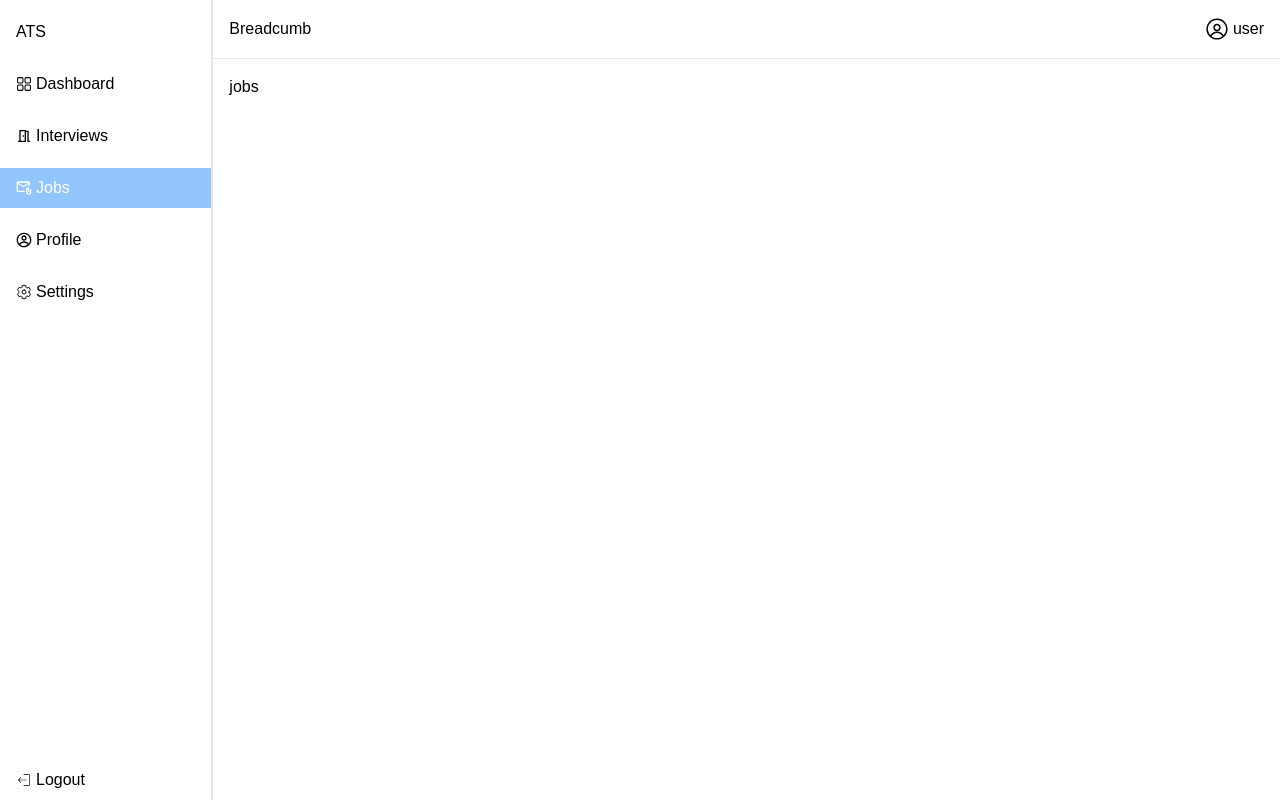
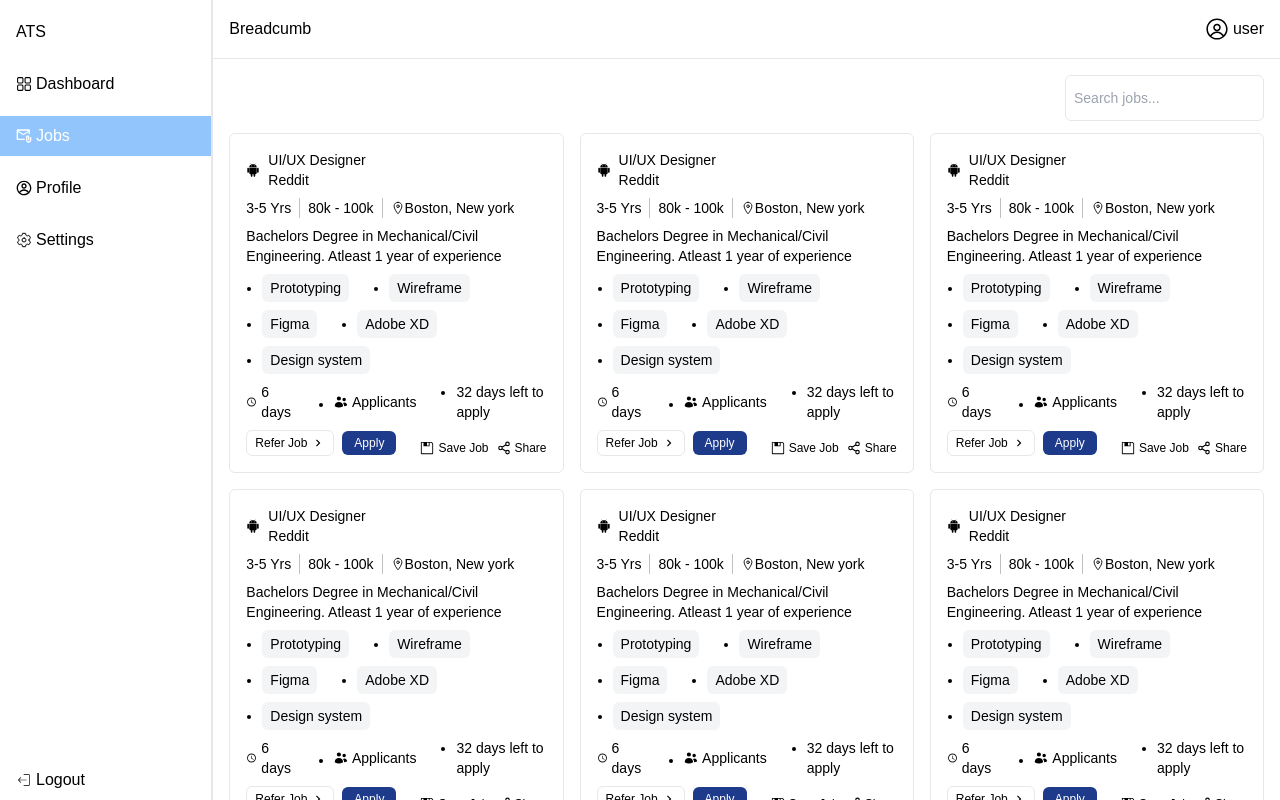
Before and after one commit to jibola2588/Application-tracking-system, a React (Vite) app in the folder frontend/: page /dashboard/jobs in a window 1280 px wide. Built offline with nearby package versions, Linux system fonts and the light colour scheme; a web font is replaced by a local one.

Commit message:
added jobs view

```diff
--- a/frontend/package.json
+++ b/frontend/package.json
@@ -18,7 +18,8 @@
     "react-icons": "^5.0.1",
     "react-router-dom": "^6.22.3",
     "react-toastify": "^10.0.5",
-    "styled-components": "^6.1.8"
+    "styled-components": "^6.1.8",
+    "vercel": "^33.6.1"
   },
   "devDependencies": {
     "@types/react": "^18.2.64",
--- a/frontend/src/data.js/sideItems.js
+++ b/frontend/src/data.js/sideItems.js
@@ -9,11 +9,11 @@
         icon:RxDashboard,
         path:'/dashboard'
     },
-    {
-        name:'Interviews',
-        icon:MdOutlineMeetingRoom,
-        path:'/dashboard/interviews'
-    },
+    // {
+    //     name:'Interviews',
+    //     icon:MdOutlineMeetingRoom,
+    //     path:'/dashboard/interviews'
+    // },
     {
         name:'Jobs',
         icon:MdOutlineAttachEmail,
--- a/frontend/src/pages/applicant/jobs.jsx
+++ b/frontend/src/pages/applicant/jobs.jsx
@@ -1,10 +1,123 @@
 import React from 'react';
+import styled from 'styled-components';
+import { DiAndroid } from "react-icons/di";
+import { IoLocationOutline } from "react-icons/io5";
+import { IoMdTime } from "react-icons/io";
+import { HiMiniUsers } from "react-icons/hi2";
+import { GrShareOption } from "react-icons/gr";
+import { VscSave } from "react-icons/vsc";
+import { MdChevronRight } from "react-icons/md";
+
+
+const Container = styled.div``
+const Wrapper = styled.div``
+const Job = styled.div``
+const Search = styled.input``
+
 
 const Jobs = () => {
+
+  const skills = ['Prototyping','Wireframe','Figma','Adobe XD','Design system']
+  const jobs = Array.from({ length: 12 });
+
   return (
-    <div>
-      jobs
-    </div>
+    <Container className='text-sm'>
+      <div className='flex justify-end mb-3'>
+      <Search
+        type='text'
+        className='bg-transparent border border-grey-100 rounded-md py-3 px-2 outline-none '
+        placeholder='Search jobs...'
+      />
+      </div>
+      <section className='grid grid-cols-1 sm:grid-cols-2 md:grid-cols-3 gap-4'>
+         {
+          jobs.map(item => (
+            <Wrapper>
+        <Job className='border border-grey-100 rounded-md p-4 space-y-2'>
+           <section className='flex items-center justify-between'>
+             <div className='flex items-center gap-2'>
+              <DiAndroid />
+              <span>
+              <h3 className='font-medium'>UI/UX Designer</h3>
+              <p>Reddit</p>
+              </span>
+             </div>
+             {/* <div>$ 20K</div> */}
+           </section>
+           <section className='flex items-center gap-2'>
+             <span className='border-r border-[silver] pr-2'>3-5 Yrs</span>
+             <span className='border-r border-[silver] pr-2'>80k - 100k</span>
+             <span className='flex items-center gap-1l'>
+               <IoLocationOutline />
+               Boston, New york
+             </span>
+           </section>
+           <section className='space-y-2'>
+             <h3 className='font-medium'>Bachelors Degree in Mechanical/Civil Engineering. Atleast 1 year of experience</h3>
+             <div className='flex items-center -ml-4 w-full flex-wrap gap-2'>
+             {
+              skills.map(skill => (
+             <span className='pl-8'>
+              <ul className='list-disc'>
+                  <li className='bg-gray-100 rounded-md py-1 px-2 text-center font-medium text-sm'>{skill}</li>
+              </ul>
+             </span>
+              ))
+             }
+             </div>
+           </section>
+           <section className='lg:flex items-center gap-2'>
+              <div className='flex items-center gap-1'>
+                 <IoMdTime />
+                 <span>6 days</span>
+              </div>
+              <div className='flex items-center pl-4 lg:pl-8'>
+              <ul className='list-disc'>
+              <li>
+                <span className='flex items-center gap-1'>
+                   <HiMiniUsers />
+                  <span>Applicants</span>
+                </span>
+              </li>
+              </ul>
+              </div>
+              <div className='pl-4 lg:pl-8'>
+                <ul className='list-disc'>
+                  <li>
+                     <span>32 days left to apply</span>
+                  </li>
+                </ul>
+              </div>
+           </section>
+           <section  className='flex items-end justify-between'>
+           <div className='flex items-center gap-2'>
+            <button className='py-1 px-2 border rounded-md flex items-center gap-1 cursor-pointer'>
+            <span className='text-xs'>Refer Job </span>
+            <MdChevronRight/>
+            </button>
+            <button className='bg-blue-900 py-1 px-3 rounded-md flex items-center gap-1 text-white cursor-pointer text-xs'>Apply</button>
+           </div>
+           <div className='flex items-end gap-2'>
+             <div className='flex items-center gap-1 cursor-pointer'>
+             <span> <VscSave /></span>
+                <span className='text-xs font-medium'>Save Job</span>
+             </div>
+             <div className='flex items-center gap-1 cursor-pointer'>
+             <span><GrShareOption /></span>
+             <span className='text-xs font-medium'>
+              Share
+            </span>
+             </div>
+           </div>
+           </section>
+
+        </Job>
+      </Wrapper>
+          ))
+         }
+      </section>
+
+    </Container>
   );
 }
 
--- a/frontend/src/pages/applicant/profile.jsx
+++ b/frontend/src/pages/applicant/profile.jsx
@@ -1,10 +1,21 @@
 import React from 'react';
+import styled from 'styled-components';
+
+const Container = styled.div``
+const Top = styled.div``
+const Left = styled.div``
+const Right = styled.div``
+const Bottom = styled.div``
 
 const Profile = () => {
   return (
-    <div>
-      profile
-    </div>
+    <Container className=''>
+       <Top className='grid grid-cols-1 md:grid-cols-2 gap-2'>
+          <Left>A</Left>
+          <Right>B</Right>
+       </Top>
+       <Bottom></Bottom>
+    </Container>
   );
 }
 
```
Also changed, not shown: frontend/src/routes/index.js (+4 -4 lines), frontend/src/index.css (line endings or trailing spaces), 2 other files (tests, documents, lock files or other folders).
